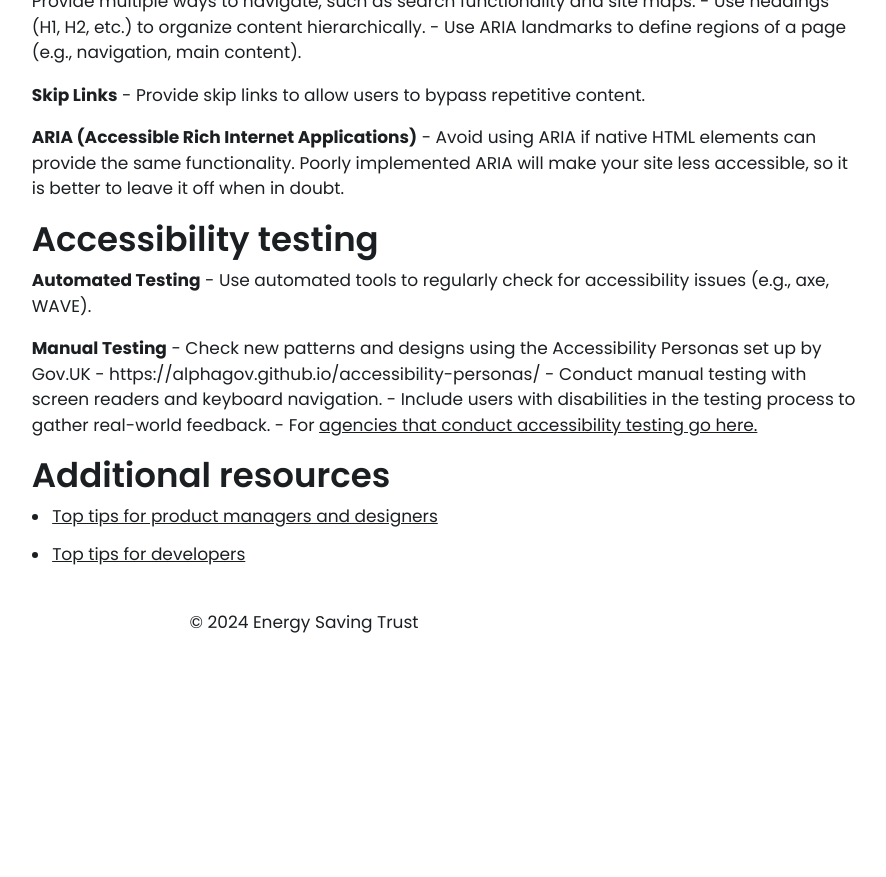
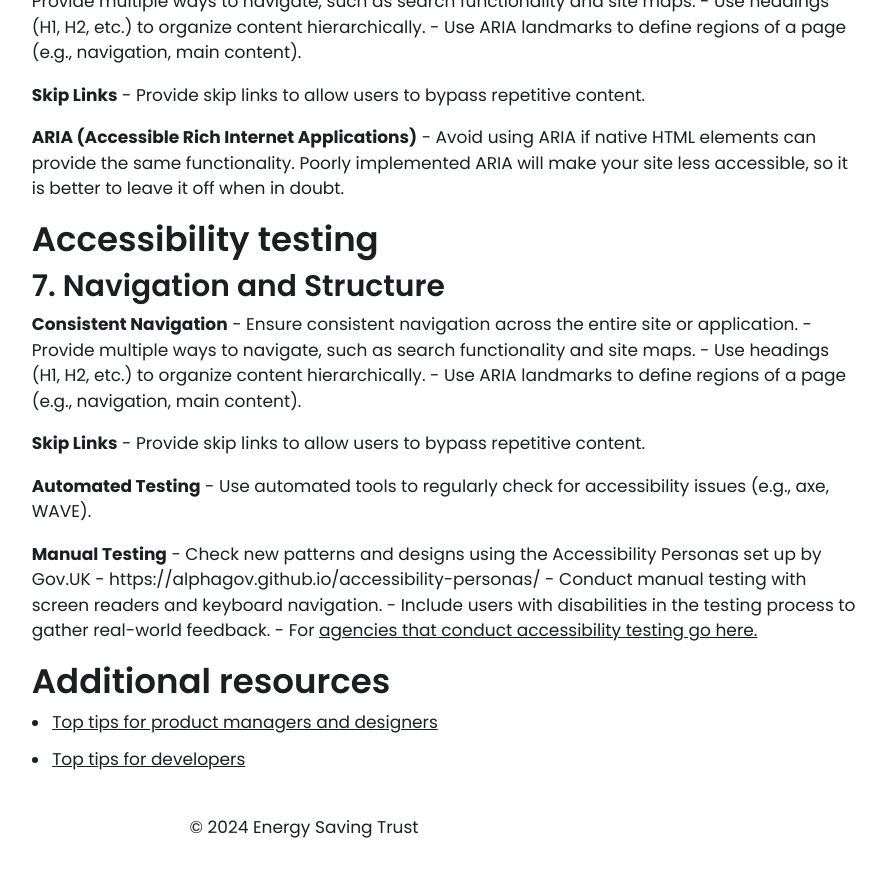
Before and after one commit to Energy-Saving-Trust/Design-System, a Jekyll site: the page built from guidelines/accessibility.md, in a window 1280 px wide and 900 px high, scrolled down 1771 px. Shown: the top 877 px of the window, without its empty margins (336-1222 px from the left). Built offline with Jekyll 4.4.1, drawn with Linux system fonts in a browser that asks for light colours; nearby versions of some CDN libraries; before the commit the page ends 2466 px from its top, so only the background shows below that.

Commit message:
Update accessibility.md

```diff
--- a/guidelines/accessibility.md
+++ b/guidelines/accessibility.md
@@ -73,6 +73,16 @@ While accessibility has been considered and ‘baked in’ to the Design System
 
 ## Accessibility testing
 
+### 7. Navigation and Structure
+**Consistent Navigation**
+- Ensure consistent navigation across the entire site or application.
+- Provide multiple ways to navigate, such as search functionality and site maps.
+- Use headings (H1, H2, etc.) to organize content hierarchically.
+- Use ARIA landmarks to define regions of a page (e.g., navigation, main content).
+
+**Skip Links**
+- Provide skip links to allow users to bypass repetitive content.
+
 **Automated Testing**
 - Use automated tools to regularly check for accessibility issues (e.g., axe, WAVE).
 
```
